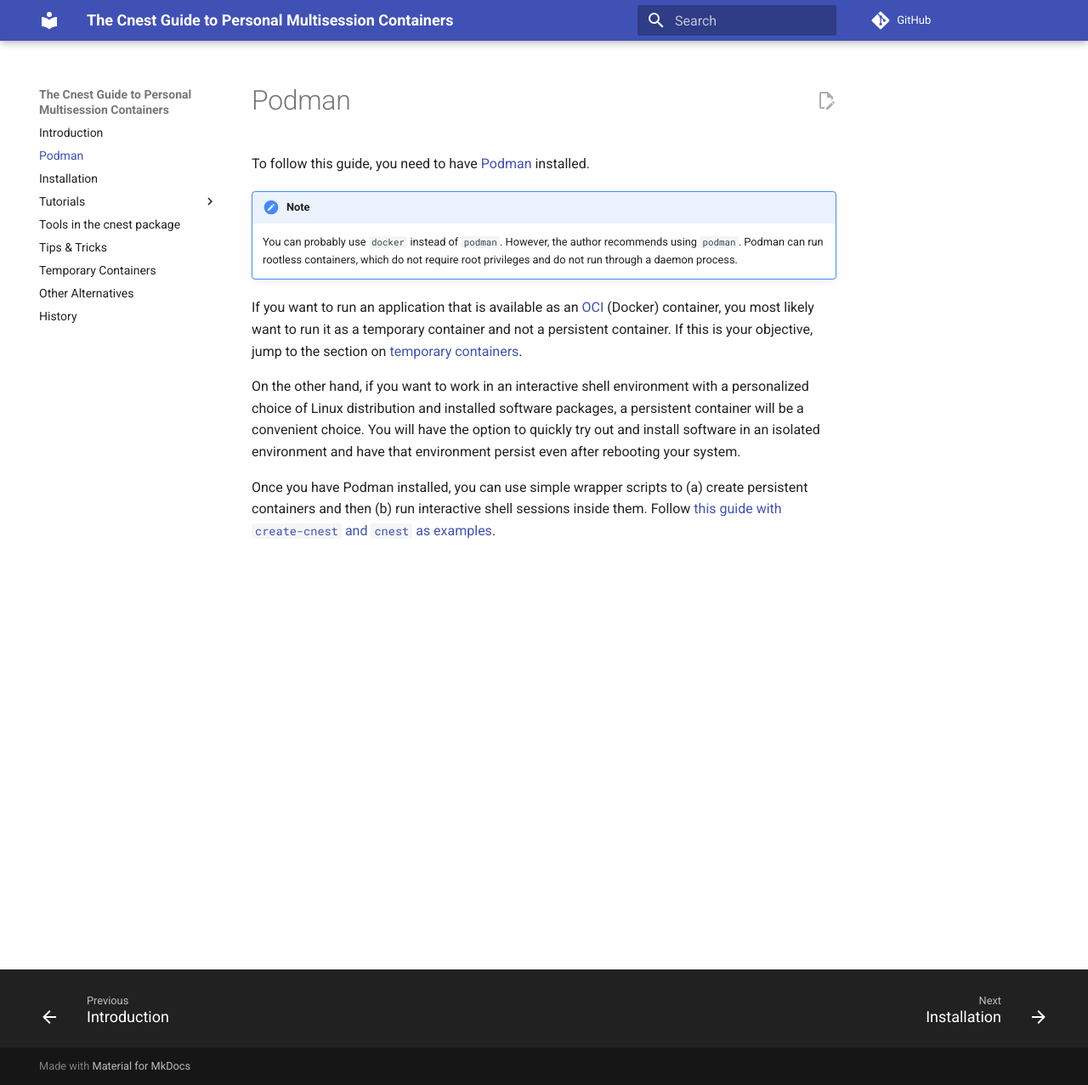
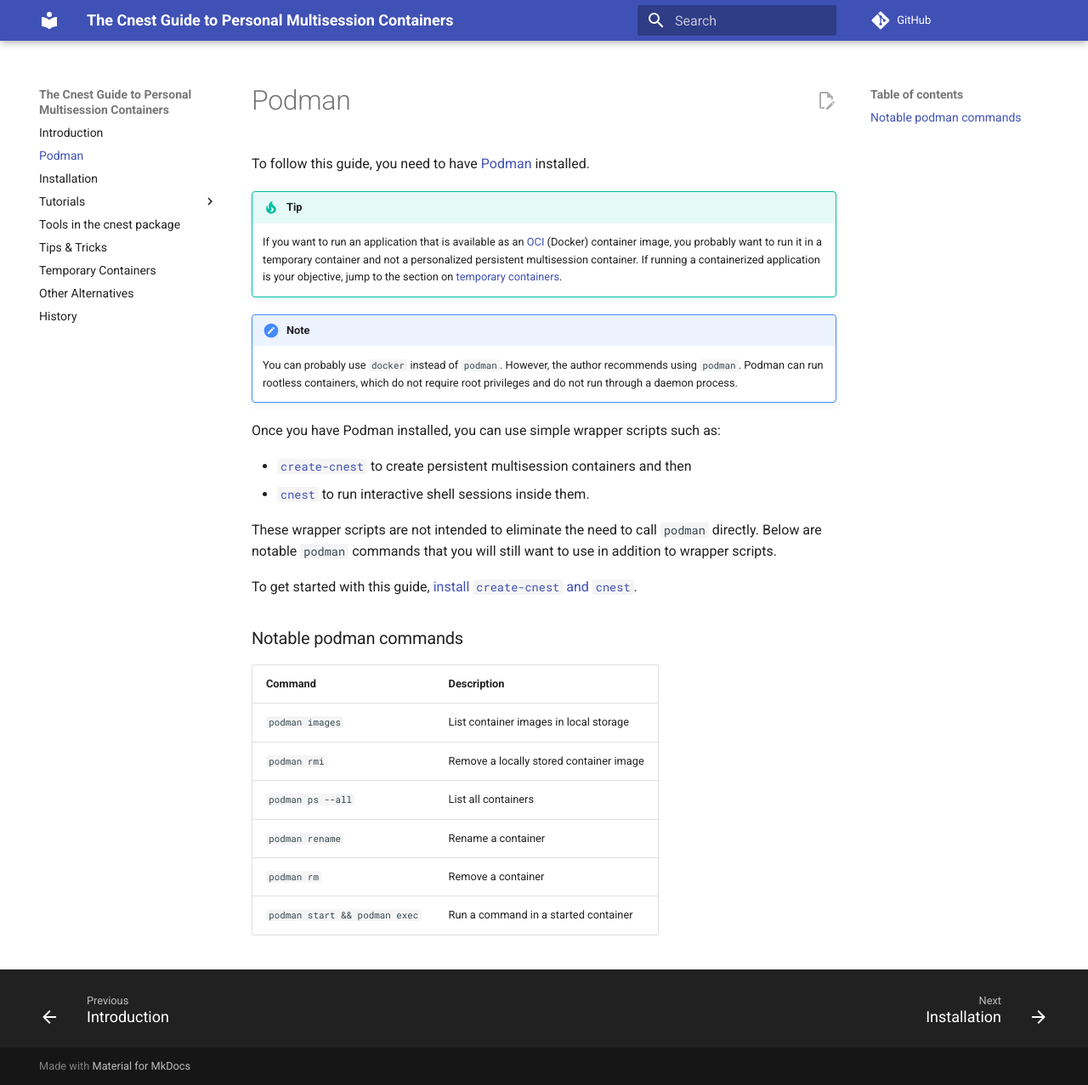
Before and after one commit to castedo/cnest, an MkDocs documentation site: the page built from docs/podman.md, in a window 1280 px wide and 1277 px high. Shown: the whole window at 85% size. Built offline with MkDocs 1.6.1 and Material for MkDocs 9.7.7, drawn with Linux system fonts in a browser that asks for light colours; comment, search, counter and statistics services are not loaded.

Commit message:
simplify start tutorial; add podman commands table

```diff
--- a/docs/podman.md
+++ b/docs/podman.md
@@ -2,24 +2,42 @@
 ======
 
 To follow this guide, you need to have [Podman](https://podman.io) installed.
+
+!!! tip
+    If you want to run an application that is available as an
+    [OCI](https://opencontainers.org/) (Docker) container image,
+    you probably want to run it in a temporary container and not a personalized
+    persistent multisession container. If running a containerized application is your
+    objective, jump to the section on [temporary containers](temp-containers.md).
 
 !!! note
     You can probably use `docker` instead of `podman`.  However, the author recommends
     using `podman`.  Podman can run rootless containers, which do not require root
     privileges and do not run through a daemon process.
 
-If you want to run an application that is available as an
-[OCI](https://opencontainers.org/) (Docker) container, you most likely want to run it as
-a temporary container and not a persistent container.
-If this is your objective, jump to the section on [temporary
-containers](temp-containers.md).
 
-On the other hand, if you want to work in an interactive shell environment with a
-personalized choice of Linux distribution and installed software packages, a persistent
-container will be a convenient choice.
-You will have the option to quickly try out and install software in an isolated
-environment and have that environment persist even after rebooting your system.
+Once you have Podman installed, you can use simple wrapper scripts such as:
 
-Once you have Podman installed, you can use simple wrapper scripts to (a) create
-persistent containers and then (b) run interactive shell sessions inside them.
-Follow [this guide with `create-cnest` and `cnest` as examples](install.md).
+* [`create-cnest`](https://github.com/castedo/cnest/tree/main/bin/create-cnest)
+  to create persistent multisession containers and then
+* [`cnest`](https://github.com/castedo/cnest/tree/main/bin/cnest)
+  to run interactive shell sessions inside them.
+
+These wrapper scripts are not intended to eliminate the need to call `podman` directly.
+Below are notable `podman` commands that you will still want to use in addition to
+wrapper scripts.
+
+To get started with this guide,
+[install `create-cnest` and `cnest`](install.md).
+
+
+### Notable podman commands
+
+| Command           | Description                             |
+| ----------------- | --------------------------------------- |
+| `podman images`   | List container images in local storage  |
+| `podman rmi`      | Remove a locally stored container image |
+| `podman ps --all` | List all containers                     |
+| `podman rename`   | Rename a container                      |
+| `podman rm`       | Remove a container                      |
+| `podman start && podman exec` | Run a command in a started container |
--- a/mkdocs.yml
+++ b/mkdocs.yml
@@ -9,6 +9,7 @@
     - navigation.footer
 markdown_extensions:
   - admonition
+  - tables
 nav:
   - Introduction: index.md
   - podman.md
```
Also changed, not shown: docs/index.md (+2 -2 lines), docs/tutorial/saving.md (+5 -0 lines), docs/tutorial/start.md (+31 -43 lines).
